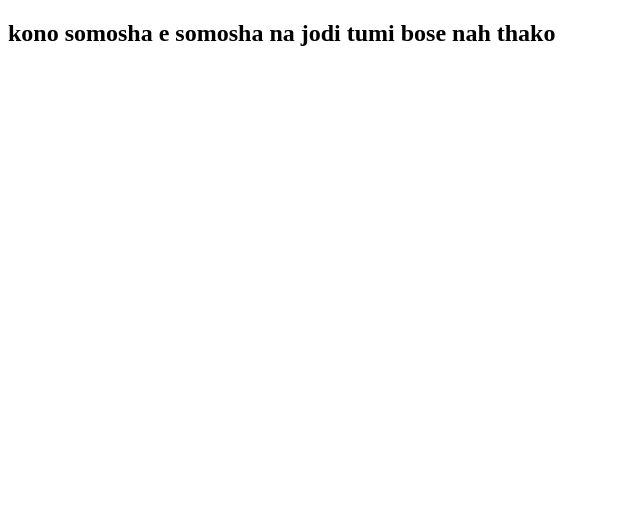
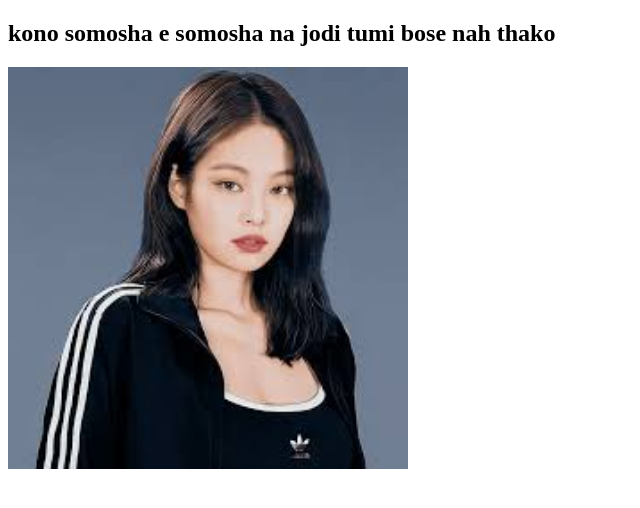
Before and after one commit to amirultanim07/problem-will-never-last, a plain HTML site: page Index.html in a window 1280 px wide. Shown: the whole page, without its empty margins (0-640 px from the left). Drawn offline with Linux system fonts and the light colour scheme.

Commit message:
added picture

```diff
--- a/Index.html
+++ b/Index.html
@@ -7,5 +7,6 @@
 </head>
 <body>
     <h2>kono somosha e somosha na jodi tumi bose nah thako</h2>
+    <img width="400px" src="images/images.jpg" alt="">
 </body>
 </html>
```
Also changed, not shown: images/images.jpg (added), 1 other file.
